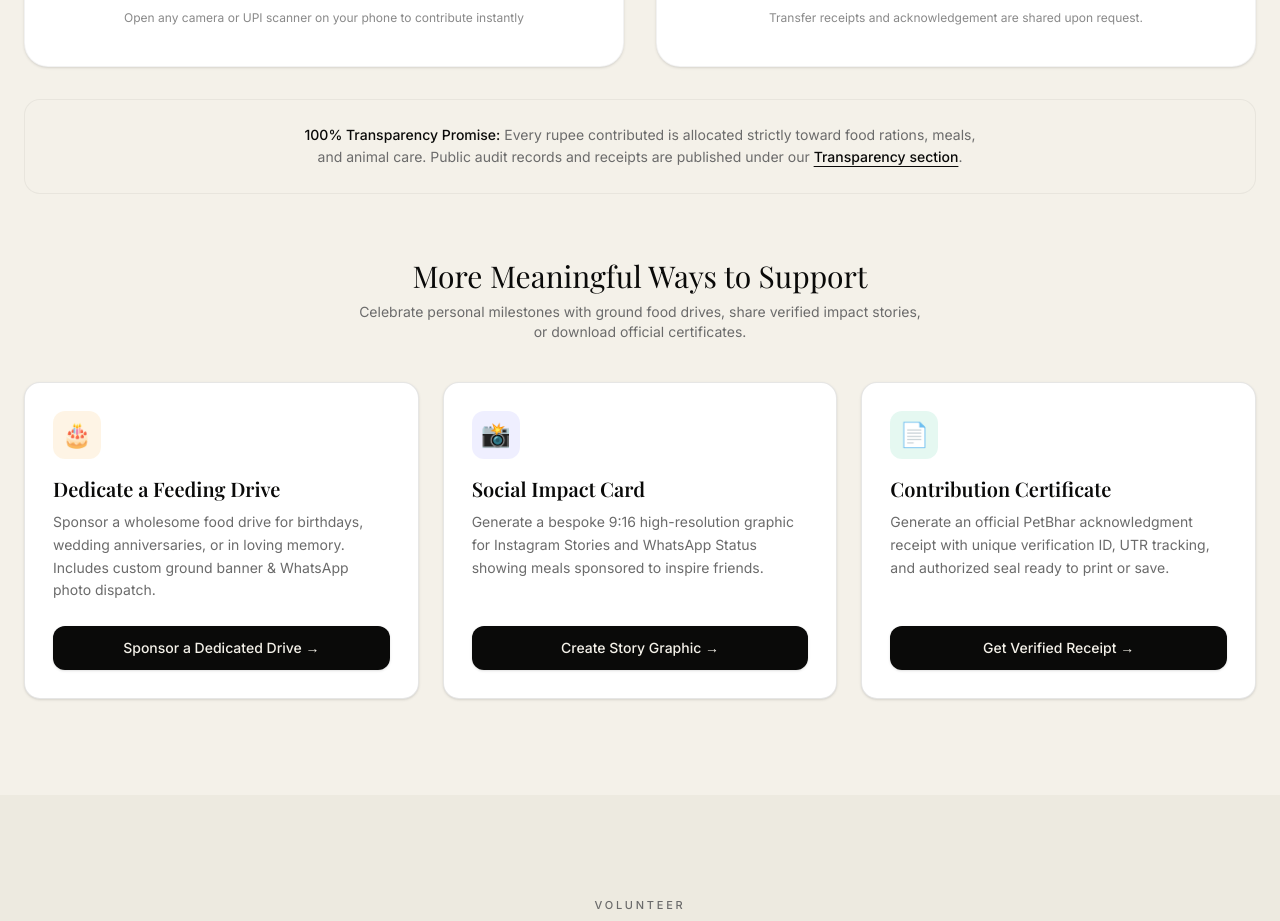
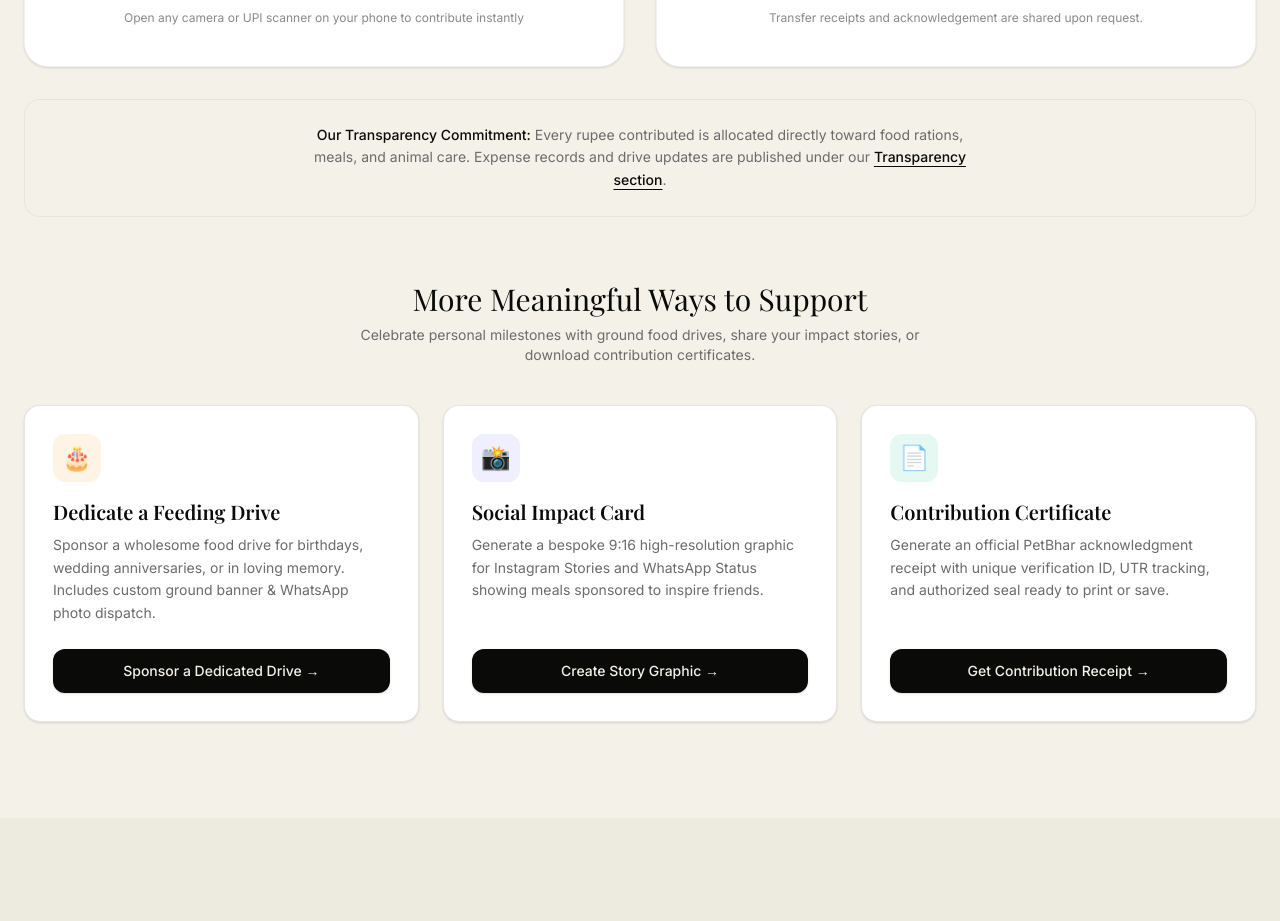
Before and after one commit to kingmhz/petbhar-initiative, a Next.js app: page /get-involved in a window 1280 px wide. Shown: the part 1360-2281 px from the top of the page. Built offline with nearby package versions, Linux system fonts and the light colour scheme; no server answers.

Commit message:
fix(copy): soften overstated credibility claims across pages and sections

```diff
--- a/src/app/get-involved/page.tsx
+++ b/src/app/get-involved/page.tsx
@@ -155,7 +155,7 @@ export default function GetInvolvedPage() {
               More Meaningful Ways to Support
             </h3>
             <p className="text-xs sm:text-sm text-warm-grey mt-2 max-w-xl mx-auto">
-              Celebrate personal milestones with ground food drives, share verified impact stories, or download official certificates.
+              Celebrate personal milestones with ground food drives, share your impact stories, or download contribution certificates.
             </p>
           </motion.div>
 
@@ -222,7 +222,7 @@ export default function GetInvolvedPage() {
                 onClick={() => setShowReceiptModal(true)}
                 className="mt-6 inline-flex items-center justify-center px-4 py-3 rounded-xl bg-charcoal text-ivory text-xs sm:text-sm font-medium hover:bg-charcoal/90 transition-colors shadow-sm"
               >
-                Get Verified Receipt &rarr;
+                Get Contribution Receipt &rarr;
               </button>
             </motion.div>
           </div>
--- a/src/app/transparency/page.tsx
+++ b/src/app/transparency/page.tsx
@@ -22,7 +22,7 @@ export default function TransparencyPage() {
     {
       label: 'Contributions Received',
       value: `₹${transparency?.contributionsReceived?.toLocaleString('en-IN') || 0}`,
-      description: 'Total verified public and community contributions received.'
+      description: 'Total community contributions received toward feeding drives.'
     },
     {
       label: 'Food & Supplies Purchased',
@@ -42,7 +42,7 @@ export default function TransparencyPage() {
     {
       label: 'Families Supported',
       value: `${transparency?.familiesSupported?.toLocaleString('en-IN') || 0}`,
-      description: 'Households verified and supported through ongoing food security.'
+      description: 'Households supported with essential food rations.'
     }
   ];
 
@@ -52,7 +52,7 @@ export default function TransparencyPage() {
       <section className="bg-charcoal text-ivory py-24 sm:py-32 md:py-40 px-6">
         <div className="max-w-7xl mx-auto">
           <motion.div {...fadeIn}>
-            <SectionLabel dark>TRANSPARENCY & AUDIT</SectionLabel>
+            <SectionLabel dark>OPEN FINANCIAL RECORDS</SectionLabel>
             <h1 className="font-serif text-4xl sm:text-5xl md:text-6xl lg:text-7xl font-light mt-6 sm:mt-8 leading-tight">
               Where Your Support Goes
             </h1>
--- a/src/components/features/ImpactSimulator.tsx
+++ b/src/components/features/ImpactSimulator.tsx
@@ -267,7 +267,7 @@ export default function ImpactSimulator({ onOpenDedication, onOpenQR }: ImpactSi
 
       <p className="text-[11px] text-warm-grey/70 text-center mt-3 flex items-center justify-center gap-1">
         <Check size={12} className="text-emerald-600" />
-        100% of your contribution directly purchases fresh food & rescue provisions. Zero administrative overhead.
+        100% volunteer-run — your contribution goes straight to purchasing groceries and food supplies.
       </p>
 
       {/* Interactive QR Code Modal Displayed on Screen */}
--- a/src/components/features/PantryWishlist.tsx
+++ b/src/components/features/PantryWishlist.tsx
@@ -48,7 +48,7 @@ const PANTRY_ITEMS: PantryItem[] = [
     nameKey: 'pantry_item_kibble',
     price: 1850,
     unit: '20 kg sack',
-    impactSnippet: 'Feeds 60+ street dogs with vet-approved balanced nutrition',
+    impactSnippet: 'Feeds street dogs with wholesome, nutritious dog food & fresh meals',
     icon: '🐕',
     bgLight: 'bg-orange-50/70 border-orange-200/70',
   },
--- a/src/components/sections/DonationMethods.tsx
+++ b/src/components/sections/DonationMethods.tsx
@@ -166,7 +166,7 @@ export function DonationMethods({ className = '' }: DonationMethodsProps) {
       {/* Trust Guarantee Note */}
       <div className="col-span-full p-6 rounded-2xl bg-ivory border border-charcoal/5 text-center">
         <p className="text-xs sm:text-sm text-warm-grey leading-relaxed max-w-2xl mx-auto">
-          <strong className="text-charcoal font-medium">100% Transparency Promise:</strong> Every rupee contributed is allocated strictly toward food rations, meals, and animal care. Public audit records and receipts are published under our <a href="/transparency" className="text-charcoal underline underline-offset-4 hover:opacity-75 font-medium">Transparency section</a>.
+          <strong className="text-charcoal font-medium">Our Transparency Commitment:</strong> Every rupee contributed is allocated directly toward food rations, meals, and animal care. Expense records and drive updates are published under our <a href="/transparency" className="text-charcoal underline underline-offset-4 hover:opacity-75 font-medium">Transparency section</a>.
         </p>
       </div>
     </div>
--- a/src/components/sections/Hero.tsx
+++ b/src/components/sections/Hero.tsx
@@ -187,7 +187,7 @@ export default function Hero() {
           <span className="w-1 h-1 rounded-full bg-white/40 hidden sm:inline-block" />
           <span className="text-ivory/85 flex items-center gap-1">
             <ShieldCheck size={13} className="text-emerald-300 shrink-0" />
-            <span>{locale === 'hi' ? '100% प्रत्यक्ष ज़मीनी राहत' : '100% Direct Grassroots Relief'}</span>
+            <span>{locale === 'hi' ? 'प्रत्यक्ष ज़मीनी राहत' : 'Direct Grassroots Relief'}</span>
           </span>
           <span className="w-1 h-1 rounded-full bg-white/40 hidden sm:inline-block" />
           <span className="text-ivory/70">{locale === 'hi' ? 'बिना बिचौलियों के' : 'Zero Middlemen'}</span>
@@ -262,7 +262,7 @@ export default function Hero() {
                   <ShieldCheck size={13} className="text-emerald-600" /> Direct Grassroots Relief
                 </div>
                 <h3 className="font-serif text-xl sm:text-2xl font-semibold text-charcoal">Quick UPI Contribution</h3>
-                <p className="text-xs text-warm-grey mt-0.5">100% directly powers wholesome meals & animal care</p>
+                <p className="text-xs text-warm-grey mt-0.5">Directly powers wholesome meals & animal care</p>
               </div>
 
               {/* Amount Selection Presets (1-Tap on mobile) */}
--- a/src/components/sections/HowItWorks.tsx
+++ b/src/components/sections/HowItWorks.tsx
@@ -24,7 +24,7 @@ export default function HowItWorks() {
       number: '03',
       icon: Truck,
       title: 'WE DISTRIBUTE',
-      description: 'Our team and volunteers reach out directly to verified individuals and communities in need.'
+      description: 'Our team and volunteers reach out directly to families, daily wagers, and street animals in need.'
     },
     {
       number: '04',
--- a/src/components/sections/Transparency.tsx
+++ b/src/components/sections/Transparency.tsx
@@ -52,7 +52,7 @@ export default function Transparency() {
 
               <div className="mt-5 text-right">
                 <Button variant="ghost" href="/transparency" className="text-xs">
-                  View Full Public Audit Ledger &rarr;
+                  View Our Expenses & Records &rarr;
                 </Button>
               </div>
             </ScrollReveal>
```
